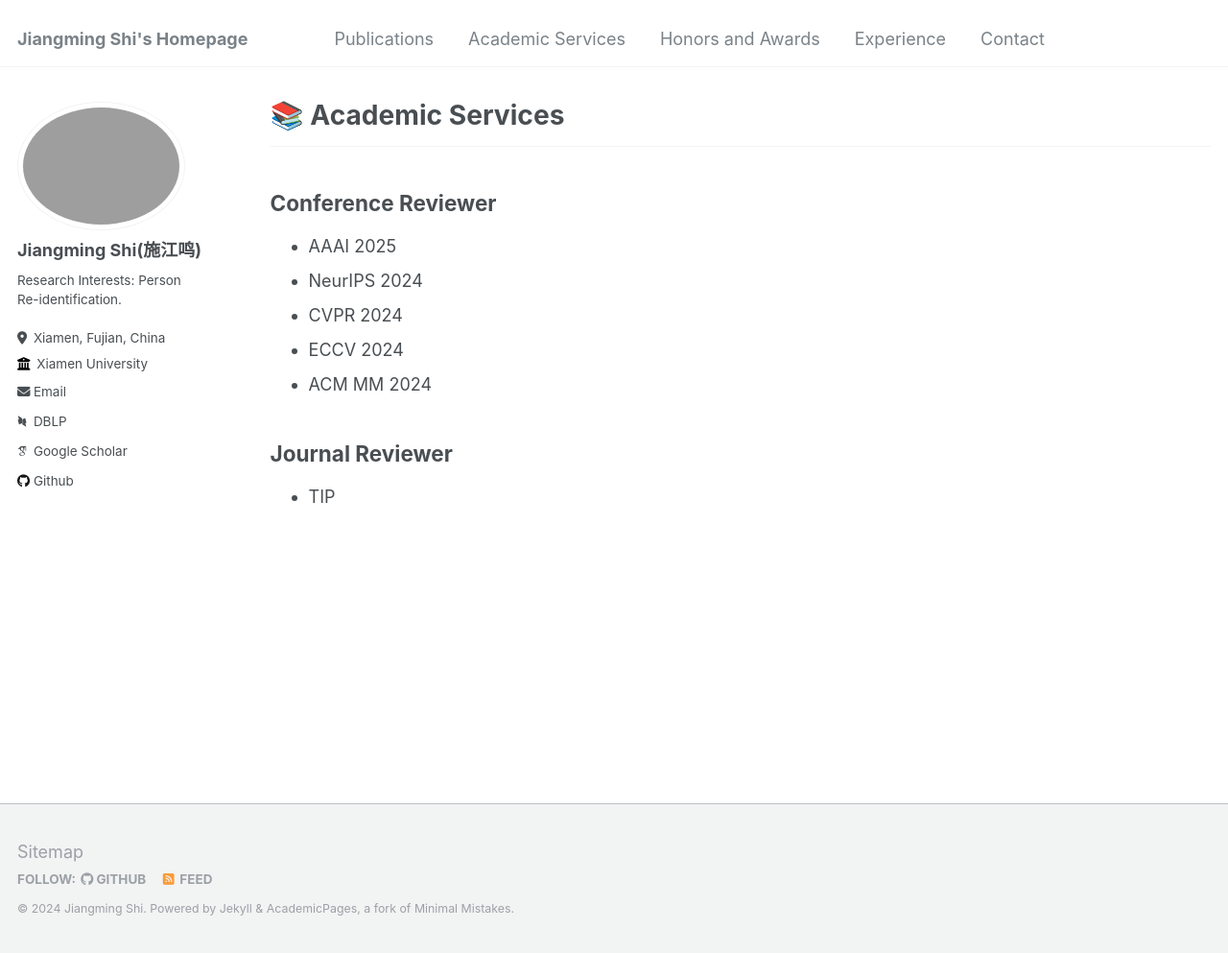
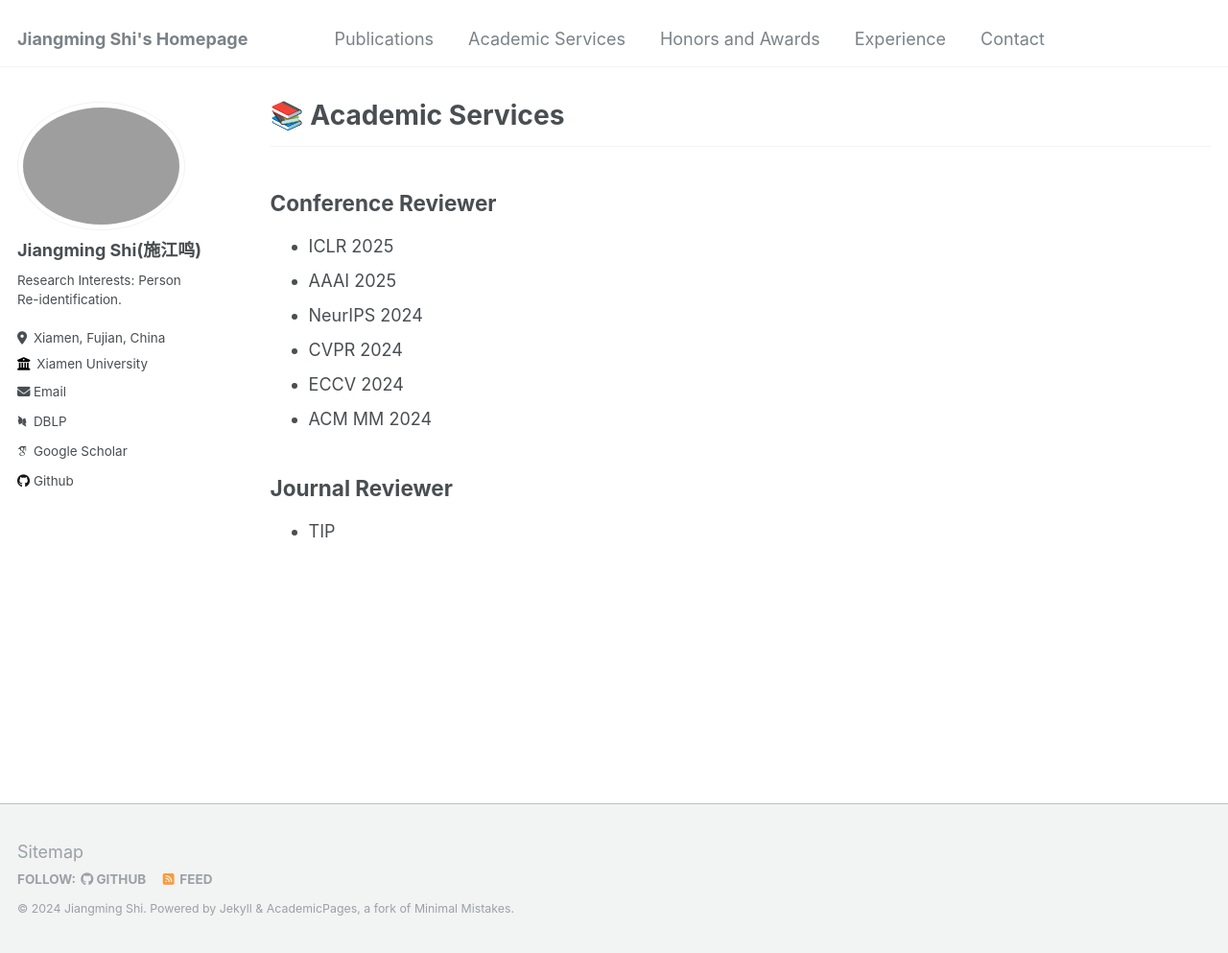
Before and after one commit to shijiangming1/shijiangming1.github.io, a Jekyll site: the page built from _pages/Services.md, in a window 1280 px wide and 993 px high. Shown: the whole window at 96% size. Built offline with Jekyll 4.4.1, drawn with Linux system fonts in a browser that asks for light colours; some web fonts are replaced.

Commit message:
Update Services.md

```diff
--- a/_pages/Services.md
+++ b/_pages/Services.md
@@ -8,6 +8,7 @@ author_profile: true
 
 ## Conference Reviewer
 <ul>
+    <li>ICLR 2025</li>
     <li>AAAI 2025</li>
     <li>NeurIPS 2024</li>
     <li>CVPR 2024</li>
```
